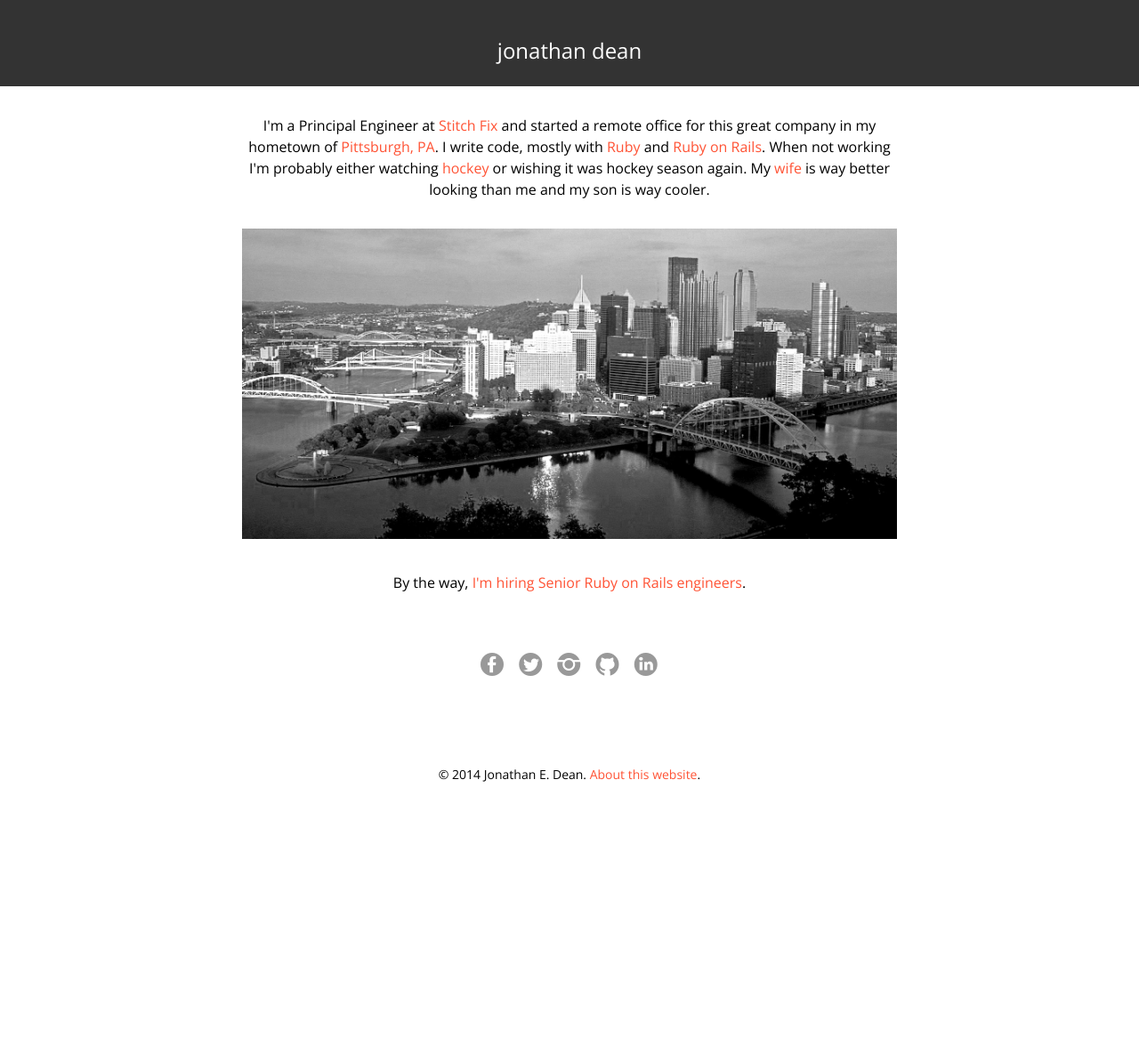
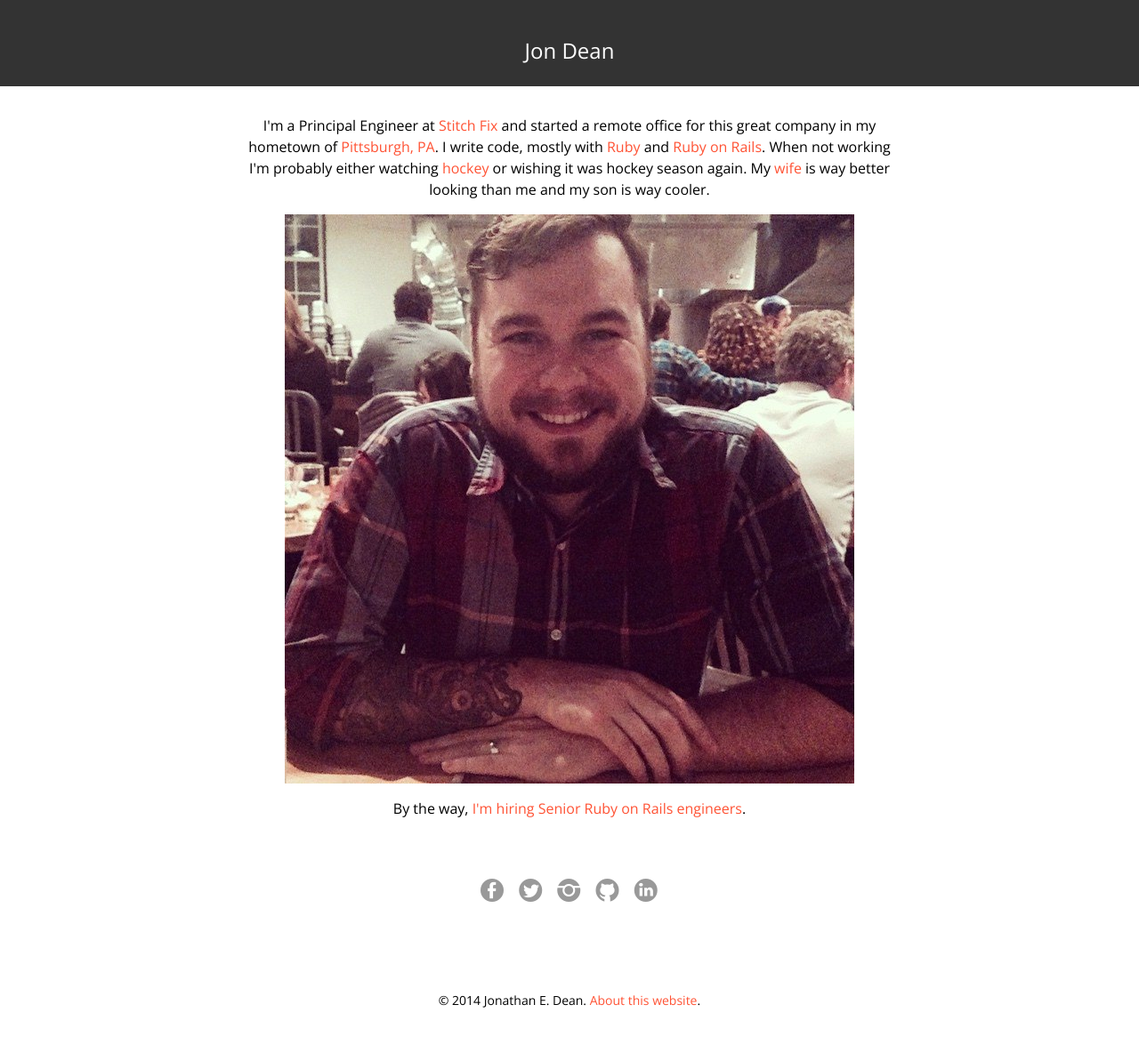
Before and after one commit to jonathandean/jonathandean.github.io, a Jekyll site: the page built from index.html, in a window 1280 px wide. Shown: the whole page at 89% size. Built offline with Jekyll 4.4.1, drawn with Linux system fonts in a browser that asks for light colours; the list of posts is cut into pages by our own code; before the commit the page ends 939 px from its top, so only the background shows below that.

Commit message:
new pic and use short name in header

```diff
--- a/_includes/_header.html
+++ b/_includes/_header.html
@@ -14,6 +14,6 @@
 </script>
 <header class="site-header">
   <div class="single-column">
-    <h1 class="identity ct"><a href="{{ site.baseurl }}">Jonathan Dean</a></h1>
+    <h1 class="identity ct"><a href="{{ site.baseurl }}">Jon Dean</a></h1>
   </div>
 </header>
--- a/_sass/_images.scss
+++ b/_sass/_images.scss
@@ -1,4 +1,8 @@
 img {
   max-width:100%;
   margin:1em 0;
+  &.ct {
+    margin: 1em auto;
+    display: block;
+  }
 }
--- a/_sass/_type.scss
+++ b/_sass/_type.scss
@@ -68,7 +68,6 @@ p, li {
 
 .identity {
   font-size: $type-3;
-  text-transform: lowercase;
   font-weight: 300;
   a{
     text-decoration: none;
--- a/css/i.css
+++ b/css/i.css
@@ -423,7 +423,6 @@ p, li {
 
 .identity {
   font-size: 24px;
-  text-transform: lowercase;
   font-weight: 300; }
   .identity a {
     text-decoration: none; }
@@ -607,6 +606,9 @@ nav[role="navigation"] .column {
 img {
   max-width: 100%;
   margin: 1em 0; }
+  img.ct {
+    margin: 1em auto;
+    display: block; }
 
 .highlight {
   background: #ffffff; }
--- a/index.html
+++ b/index.html
@@ -7,7 +7,7 @@ layout: default
     <p class="ct">
       I'm a Principal Engineer at <a href="http://stitchfix.com">Stitch Fix</a> and started a remote office for this great company in my hometown of <a href="http://www.visitpittsburgh.com/">Pittsburgh, PA</a>. I write code, mostly with <a href="https://www.ruby-lang.org/en/">Ruby</a> and <a href="http://rubyonrails.org/">Ruby on Rails</a>. When not working I'm probably either watching <a href="http://penguins.nhl.com/">hockey</a> or wishing it was hockey season again. My <a href="http://helloswooning.com/">wife</a> is way better looking than me and my son is way cooler.
     </p>
-    <img src="{{ site.url }}/img/pgh-bw.jpg" alt="Pittsburgh, PA, USA">
+    <img class="ct" src="/img/jon.jpg" alt="Jon Dean">
     <p class="ct">By the way, <a href="http://technology.stitchfix.com">I'm hiring Senior Ruby on Rails engineers</a>.</p>
   </article>
 </section>
```
Also changed, not shown: img/jon.jpg (added).
